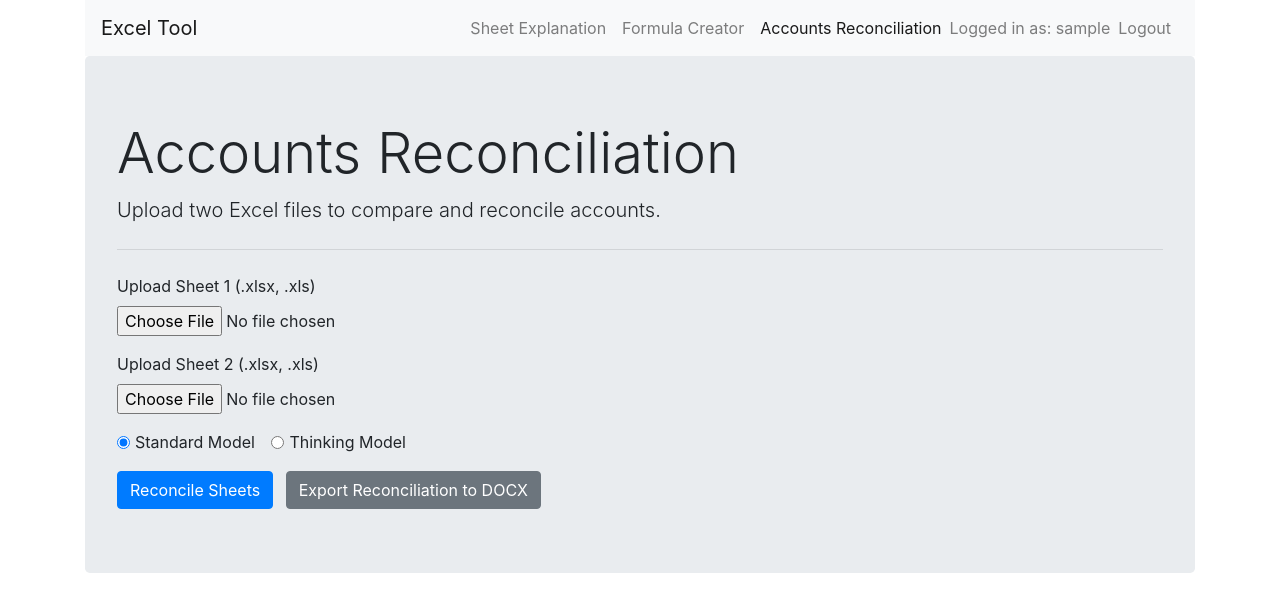
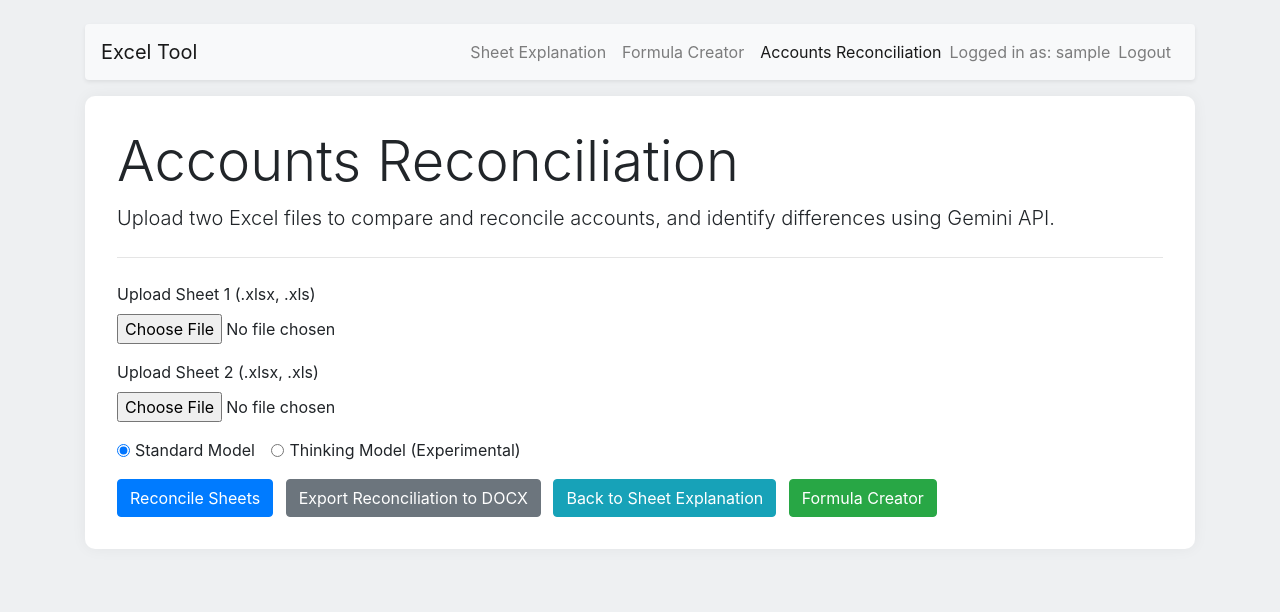
Before and after one commit to seanmcmahon101/render-reconcile-test, a Flask app: page /reconcile in a window 1280 px wide. Shown: the top 612 px of the page. Run offline with Flask 3, Linux system fonts and the light colour scheme; the visitor is signed in with stand-in values (Sample User, id 1); some libraries are stand-ins or nearby versions.

Commit message:
Update reconcile.html

```diff
--- a/templates/reconcile.html
+++ b/templates/reconcile.html
@@ -2,15 +2,23 @@
 <html lang="en">
 <head>
     <meta charset="UTF-8">
-    <title>Accounts Reconciliation</title>
+    <title>Accounts Reconciliation - Excel Tool</title>
     <link rel="stylesheet" href="https://stackpath.bootstrapcdn.com/bootstrap/4.5.2/css/bootstrap.min.css">
-     <meta http-equiv="Cache-Control" content="no-cache, no-store, must-revalidate">
+    <style>
+        body { background-color: #eef0f2; }
+        .jumbotron { background-color: #ffffff; padding: 2rem; border-radius: 10px; box-shadow: 0 0 15px rgba(0,0,0,0.05); }
+        .btn-primary { background-color: #007bff; border-color: #007bff; }
+        .btn-primary:hover { background-color: #0056b3; border-color: #0056b3; }
+        .card { box-shadow: 0 0 10px rgba(0,0,0,0.05); border: none; }
+        .card-header { background-color: #f8f9fa; border-bottom: 1px solid #dee2e6; font-weight: bold; }
+    </style>
+    <meta http-equiv="Cache-Control" content="no-cache, no-store, must-revalidate">
     <meta http-equiv="Pragma" content="no-cache">
     <meta http-equiv="Expires" content="0">
 </head>
 <body>
-    <div class="container">
-        <nav class="navbar navbar-expand-lg navbar-light bg-light">
+    <div class="container mt-4">
+        <nav class="navbar navbar-expand-lg navbar-light bg-light rounded shadow-sm">
             <a class="navbar-brand" href="/">Excel Tool</a>
             <button class="navbar-toggler" type="button" data-toggle="collapse" data-target="#navbarNav" aria-controls="navbarNav" aria-expanded="false" aria-label="Toggle navigation">
                 <span class="navbar-toggler-icon"></span>
@@ -42,9 +50,9 @@
             </div>
         </nav>
 
-        <div class="jumbotron">
+        <div class="jumbotron mt-3">
             <h1 class="display-4">Accounts Reconciliation</h1>
-            <p class="lead">Upload two Excel files to compare and reconcile accounts.</p>
+            <p class="lead">Upload two Excel files to compare and reconcile accounts, and identify differences using Gemini API.</p>
             <hr class="my-4">
 
             <form method="POST" enctype="multipart/form-data">
@@ -64,12 +72,14 @@
                     </div>
                     <div class="form-check form-check-inline">
                         <input class="form-check-input" type="radio" name="model_select" id="thinking_model" value="thinking" {% if model_name == 'thinking' %}checked{% endif %}>
-                        <label class="form-check-label" for="thinking_model">Thinking Model</label>
+                        <label class="form-check-label" for="thinking_model">Thinking Model (Experimental)</label>
                     </div>
                 </div>
 
                 <button type="submit" class="btn btn-primary">Reconcile Sheets</button>
                 <a href="{{ url_for('export_reconciliation_docx_route') }}" class="btn btn-secondary ml-2">Export Reconciliation to DOCX</a>
+                <a href="{{ url_for('index') }}" class="btn btn-info ml-2">Back to Sheet Explanation</a>
+                <a href="{{ url_for('formula_creator') }}" class="btn btn-success ml-2">Formula Creator</a>
             </form>
 
             {% if error %}
@@ -80,9 +90,11 @@
 
             {% if reconciliation_explanation_html %}
             <div class="mt-4">
-                <h2>Reconciliation Explanation:</h2>
-                <div class="card p-3">
-                    {{ reconciliation_explanation_html | safe }}
+                <div class="card">
+                    <h5 class="card-header">Reconciliation Explanation from Gemini API</h5>
+                    <div class="card-body">
+                        {{ reconciliation_explanation_html | safe }}
+                    </div>
                 </div>
             </div>
             {% endif %}
```
